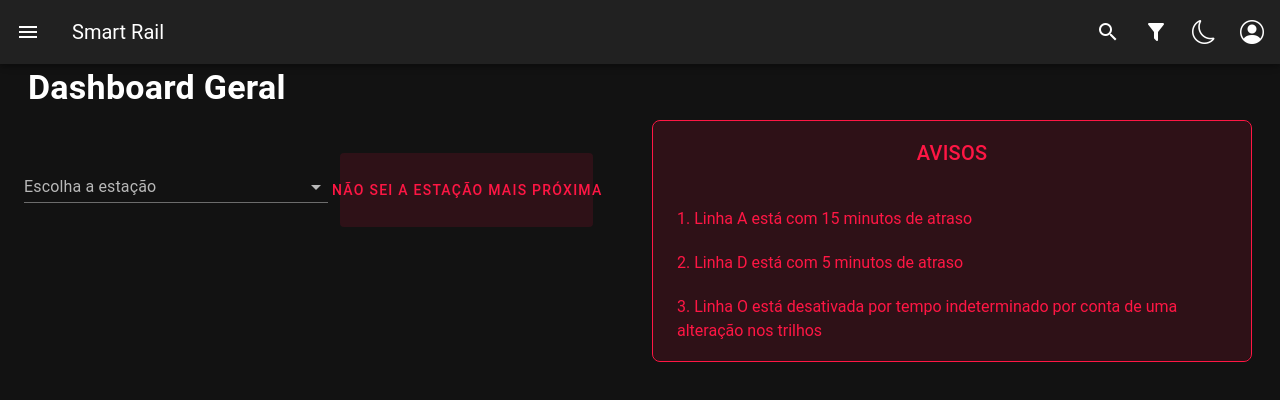
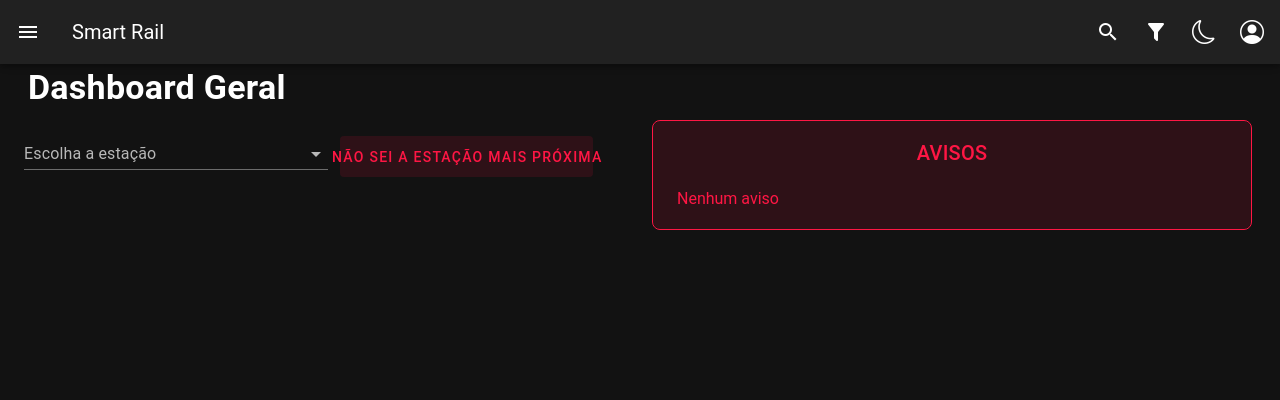
Before and after one commit to Miguel-Paes/smart-rail-project, a Vue app: page / in a window 1280 px wide. Shown: the top 400 px of the page. Built offline with nearby package versions, Linux system fonts and the light colour scheme; a small style sheet from the web is missing.

Commit message:
Pinia para os avisos

```diff
--- a/src/pages/home.vue
+++ b/src/pages/home.vue
@@ -4,18 +4,16 @@
 
   import { useStationStore } from '@/stores/stationStore.js'
   import { useDisplayStore } from '@/stores/displayStore.js'
+  import { useWarningStore } from '@/stores/warningsStore';
 
   const stationStore = useStationStore()
+  const displayStore = useDisplayStore()
+  const warningStore = useWarningStore()
 
-  const warnings = ref([
-    { id: 1, text: 'Linha A está com 15 minutos de atraso', station: 1 },
-    { id: 2, text: 'Linha D está com 5 minutos de atraso', station: 2 },
-    { id: 3, text: 'Linha O está desativada por tempo indeterminado por conta de uma alteração nos trilhos', station: 5 },
-  ])
+  const warnings = ref(warningStore.warnings)
 
   const userLocation = ref(stationStore.userLocation)
 
-  const displayStore = useDisplayStore()
 
   const menu2 = ref(false)
 
--- /dev/null
+++ b/src/stores/warningsStore.js
@@ -0,0 +1,51 @@
+import { defineStore } from 'pinia'
+import { ref } from 'vue';
+
+export const useWarningStore = defineStore('warnings', () => {
+
+  const warnings = ref([])
+
+  const defaultWarning = ref({
+    id: null,
+    message: null,
+    type: null,
+    duration: null,
+    station: null,
+  })
+
+  const stationWarnings = ref([])
+
+  function addStationWarning(stationId) {
+    stationWarnings.value = warnings.value.filter((warning) => {
+      warning.station = stationId
+
+      return warning
+    })
+  }
+
+  function addWarning(warning) {
+    if (warning.id === null) {
+      warning.id = Date.now()
+    }
+
+    if (warning.type === null) {
+      warning.type = 'info'
+    }
+
+    if (warning.duration === null) {
+      warning.duration = 5000
+    }
+
+    warnings.value.push(warning)
+  }
+
+  function removeWarning(id) {
+    const removedWarning = warnings.value.find((warning) => warning.id === id)
+    if (removeWarning) {
+      warnings.value.splice(warnings.value.indexOf(removedWarning), 1)
+    }
+    return removedWarning
+  }
+
+  return { warnings, defaultWarning, addWarning, removeWarning, stationWarnings, addStationWarning }
+})
```
